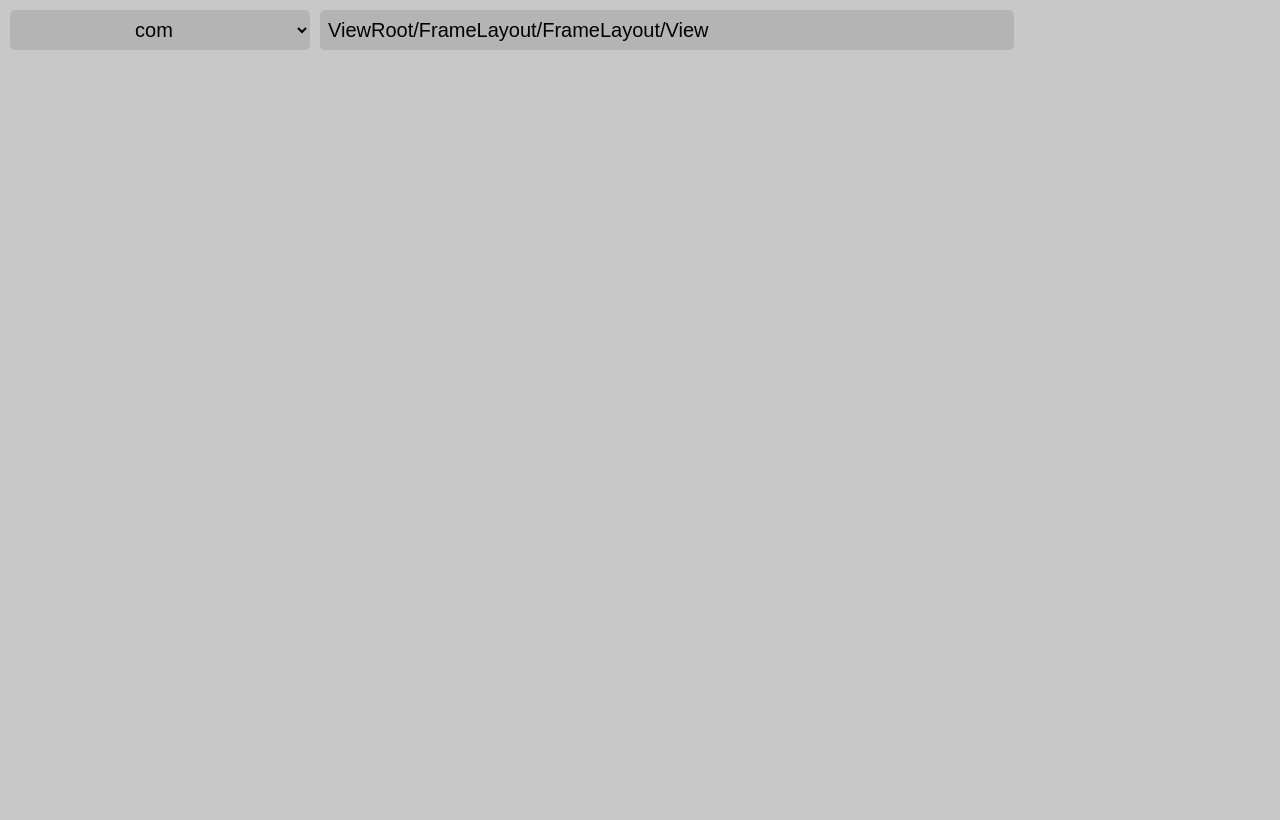
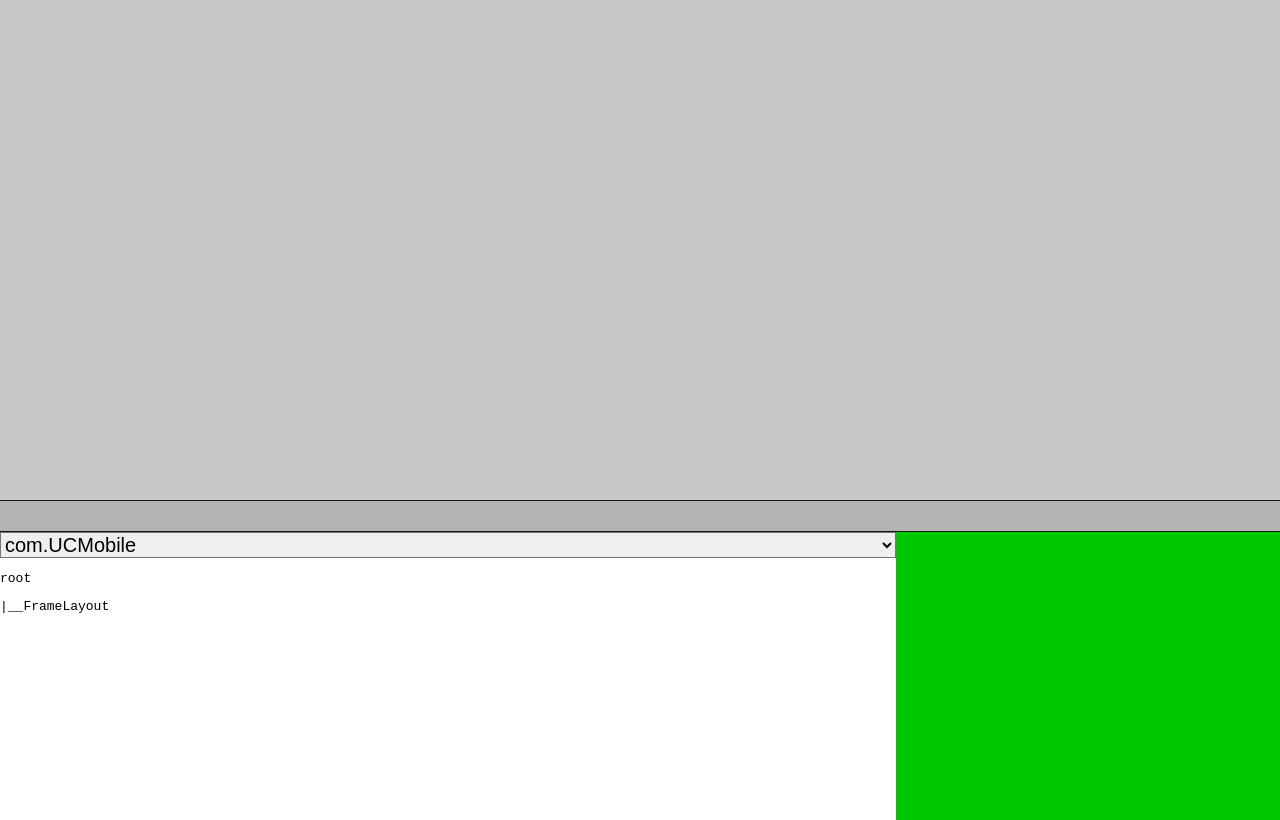
Before and after one commit to letme2010/AndroidYunicaTovah, a website: page client/index.html in a window 1280 px wide. Drawn offline with Linux system fonts and the light colour scheme.

Commit message:
commit client code
client frame.

```diff
--- a/client/index.html
+++ b/client/index.html
@@ -6,66 +6,95 @@
 		<style>
 
 			body{
+				width:100%;
+				height:100%;
+				margin:0;
+				padding:0;
+			}
+
+			#screen{
 				background-color:rgb(200,200,200);
 				width:100%;
 				height:100%;
-				margin:10px 0 10px 0;
-				padding:0;
 			}
 
-			#top_block{
-
-				height:40px;
-				min-width: 1024px;
-				max-width: 1300px;
-				margin: auto;
-
+			#console{
+				background-color: rgb(255,255,255);
+				width:100%;
+				height:300px;
+				position: fixed;
+				bottom: 0;
+				z-index: 999;
 			}
 
-			#window_button{
-				float: left;
-				width: 300px;
-				text-align: center;
-				margin-left: 10px;
+			#console_top{
+				background-color: rgb(180,180,180);
+				width: 100%;
+				height: 30px;
+				border-left: 0;
+				border-right: 0;
+				border-top: 1px solid rgb(20,20,20);
+				border-bottom: 1px solid rgb(20,20,20);
 			}
 
-			#view_path{
-				float: left;
-				max-width: 990px;
-				min-width: 694px;
-				margin-left: 10px;
-				margin-right: 10px;
+			#console_content{
 			}
 
-			#window_button, #view_path{
-				border-radius: 5px;
-				height:100%;
-				border: 0px;
+			#console_content_left{
+				width: 70%;
+				height: 100%;
+				float: left;
+			}
+
+			#console_content_right{
+				width: 30%;
+				height: 100%;
+				background-color: rgb(0,200,0);
+				float: left;
+			}
+
+			#window_select {
+				width: 100%;
+				margin: 0 0;
 				font-size: 20px;
-				background-color: rgb(180,180,180);
-				padding:0 8px 0 8px;
+				border-radius: 0;
+			}
 
+			#view_tree_contain {
+				width: 100%;
+				height: 100%;
+			}
 
+			#view_tree {
+				width: 100%;
+				height: 100%;
+				background-color: rgb(200,200,1);
+				list-style: none;
 			}
 
 		</style>
 	</head>
 	<body>
-		<div id="top_block">
-			<select id="window_button">
-				<option>com</option>
-				<option>com.UCMobie.</option>
-				<option>com.UCMobie.VideoPlayerWindow</option>
-				<option>com.UCMobie.VideoPlayerWindow.VideoPlayerWindow</option>
-				<option>com.UCMobie.VideoPlayerWindow.VideoPlayerWindow.VideoPlayerWindow</option>
-
-			</select>
-			<input id="view_path" type="text" value="ViewRoot/FrameLayout/FrameLayout/View">
-			</input>
-		</div>
-		<div id="center_block">
-			<div id="screen"></div>
-			<div id=""></div>
+		<div id="screen"></div>
+		<div id="console">
+			<div id="console_top">
+			</div>
+			<div id="console_content">
+				<div id="console_content_left">
+					<select id="window_select">
+						<option>com.UCMobile</option>
+						<option>com.UCMobile</option>
+						<option>com.UCMobile</option>
+						<option>com.UCMobile</option>
+						<option>com.UCMobile</option>
+					</select>
+					<div id="view_tree_contain">
+						<pre>root</pre>
+						<pre>|__FrameLayout</pre>
+					</div>
+				</div>
+				<div id="console_content_right"></div>
+			</div>
 		</div>
 	</body>
 
```
Also changed, not shown: client/test/view_tree.json (added, +9 -0 lines), client/test/window_list.json (added, +9 -0 lines).
